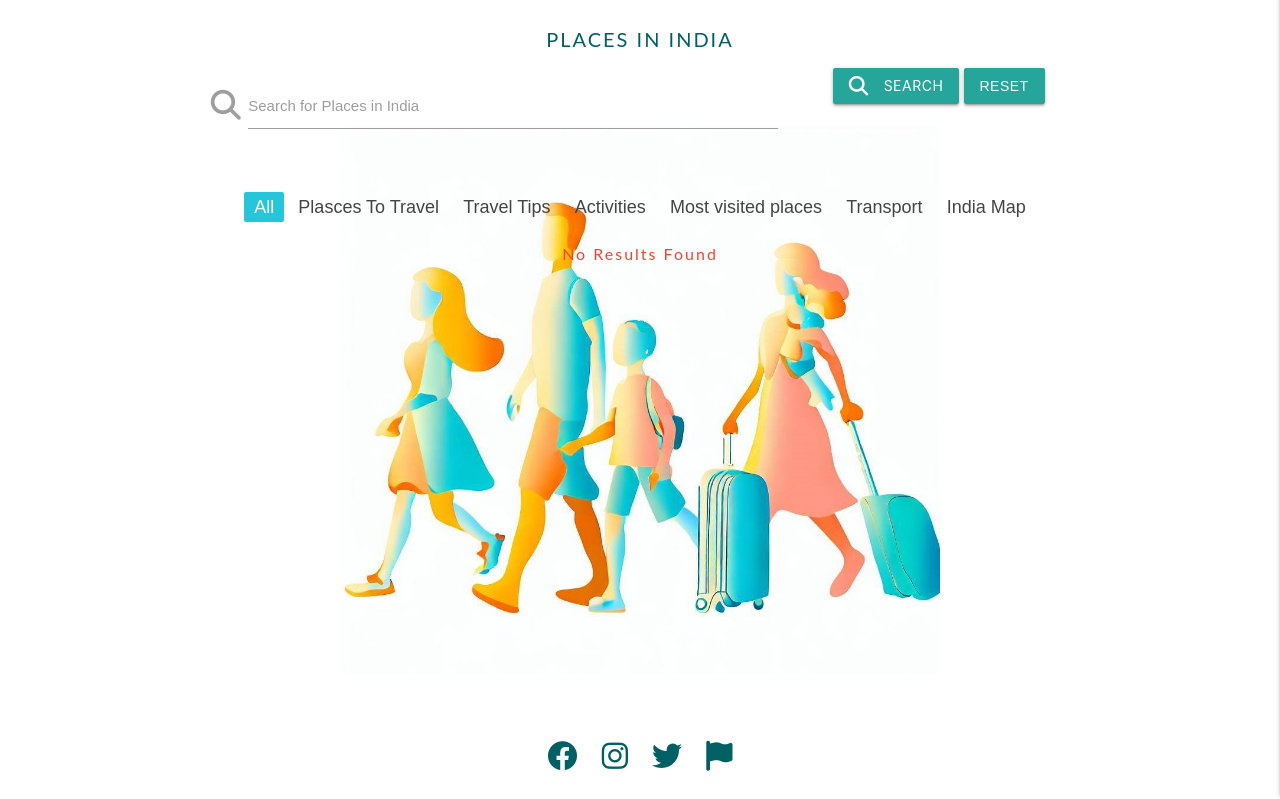
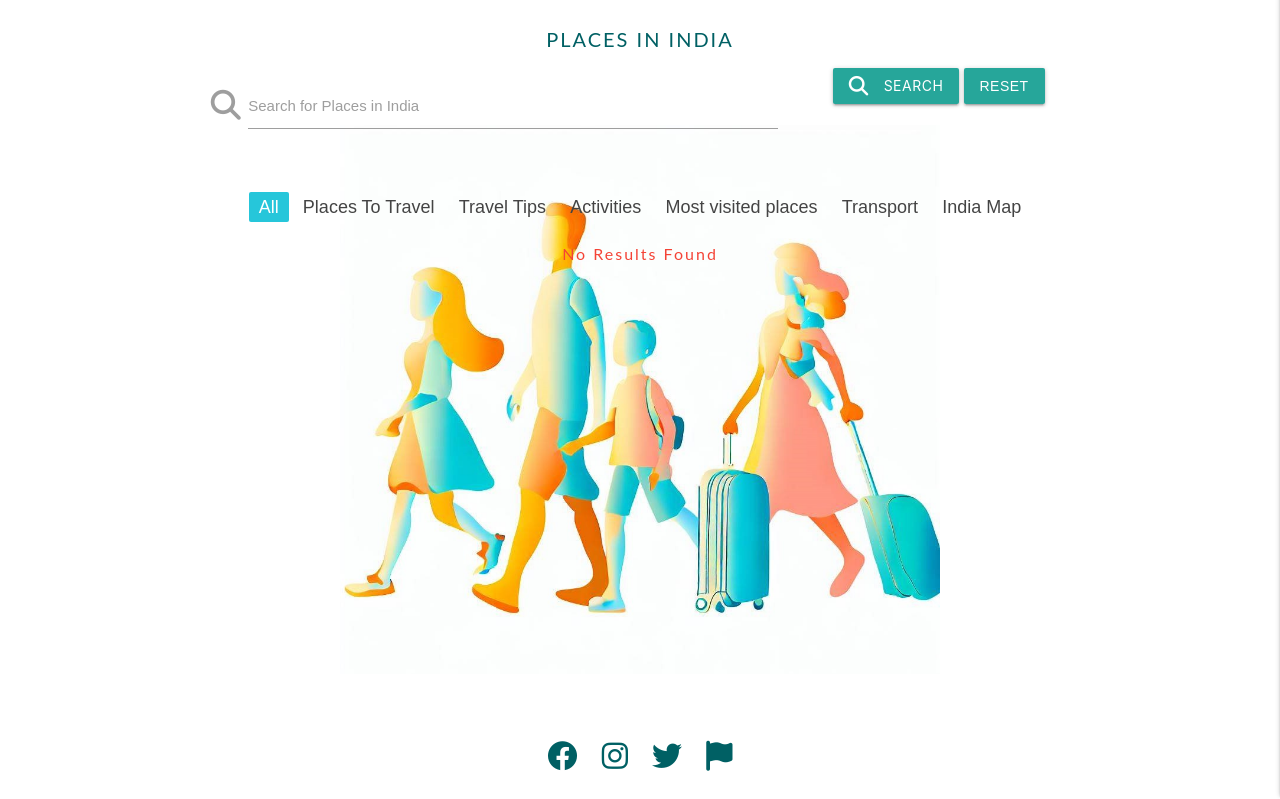
Before and after one commit to Killol14/Roaming-In-India, a Flask app: page /search in a window 1280 px wide. Shown: the part 65-864 px from the top of the page. Run offline with Flask 3, Linux system fonts and the light colour scheme; data that the repository does not hold is empty; some libraries are stand-ins or nearby versions.

Commit message:
this will commit amended category links

```diff
--- a/templates/filtered_places.html
+++ b/templates/filtered_places.html
@@ -29,7 +29,7 @@
 
     <ul class="pagination center-align">
         <li class="active"><a href="{{ url_for('get_places') }}">All</a></li>
-        <li {% if category == 'Plasces To Travel' %}class="active"{% endif %}><a href="{{ url_for('filter_places', category='Plasces To Travel') }}">Plasces To Travel</a></li>
+        <li {% if category == 'Places To Travel' %}class="active"{% endif %}><a href="{{ url_for('filter_places', category='Places To Travel') }}">Places To Travel</a></li>
         <li {% if category == 'Travel Tips' %}class="active"{% endif %}><a href="{{ url_for('filter_places', category='Travel Tips') }}">Travel Tips</a></li>
         <li {% if category == 'Activities' %}class="active"{% endif %}><a href="{{ url_for('filter_places', category='Activities') }}">Activities</a></li>
         <li {% if category == 'Most visited places' %}class="active"{% endif %}><a href="{{ url_for('filter_places', category='Most visited places') }}">Most visited places</a></li>
--- a/templates/places.html
+++ b/templates/places.html
@@ -28,7 +28,7 @@
 
     <ul class="pagination center-align">
         <li class="active"><a href="{{ url_for('get_places') }}">All</a></li>
-        <li {% if category == 'Plasces To Travel' %}class="active"{% endif %}><a href="{{ url_for('filter_places', category='Plasces To Travel') }}">Plasces To Travel</a></li>
+        <li {% if category == 'Places To Travel' %}class="active"{% endif %}><a href="{{ url_for('filter_places', category='Places To Travel') }}">Places To Travel</a></li>
         <li {% if category == 'Travel Tips' %}class="active"{% endif %}><a href="{{ url_for('filter_places', category='Travel Tips') }}">Travel Tips</a></li>
         <li {% if category == 'Activities' %}class="active"{% endif %}><a href="{{ url_for('filter_places', category='Activities') }}">Activities</a></li>
         <li {% if category == 'Most visited places' %}class="active"{% endif %}><a href="{{ url_for('filter_places', category='Most visited places') }}">Most visited places</a></li>
@@ -90,7 +90,7 @@
          <div class="modal-footer">
             <a href="{{ url_for('delete_place', place_id=place._id) }}" class="modal-close waves-effect
                waves-green btn-flat">Yes</a>
-            <a href="{{ url_for('get_places' )}}" class="modal-close waves-effect waves-green
+            <a href="{{ url_for('get_places' )}}" class="modal-close waves-effect waves-red
                btn-flat">No</a>
          </div>
       </div>
```
